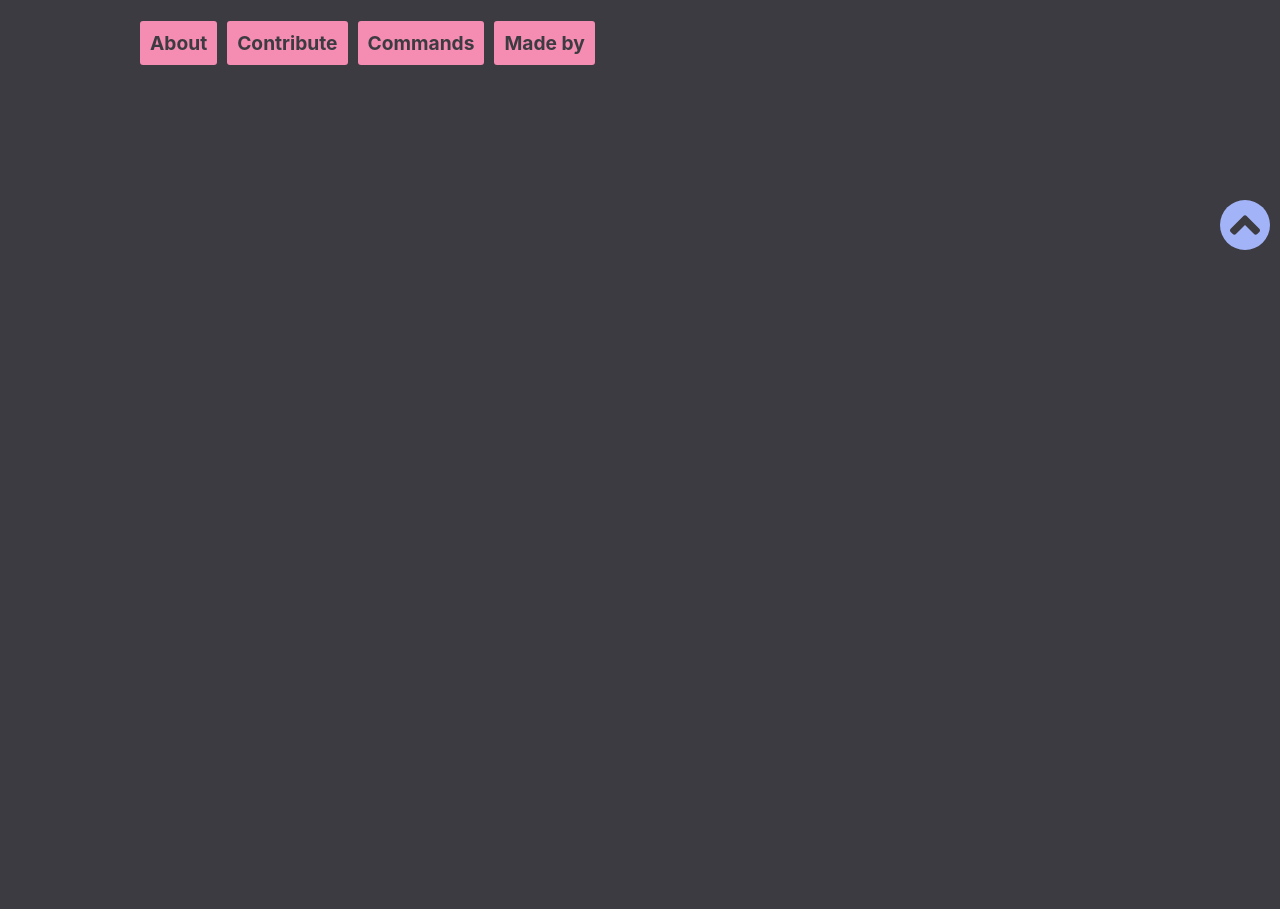
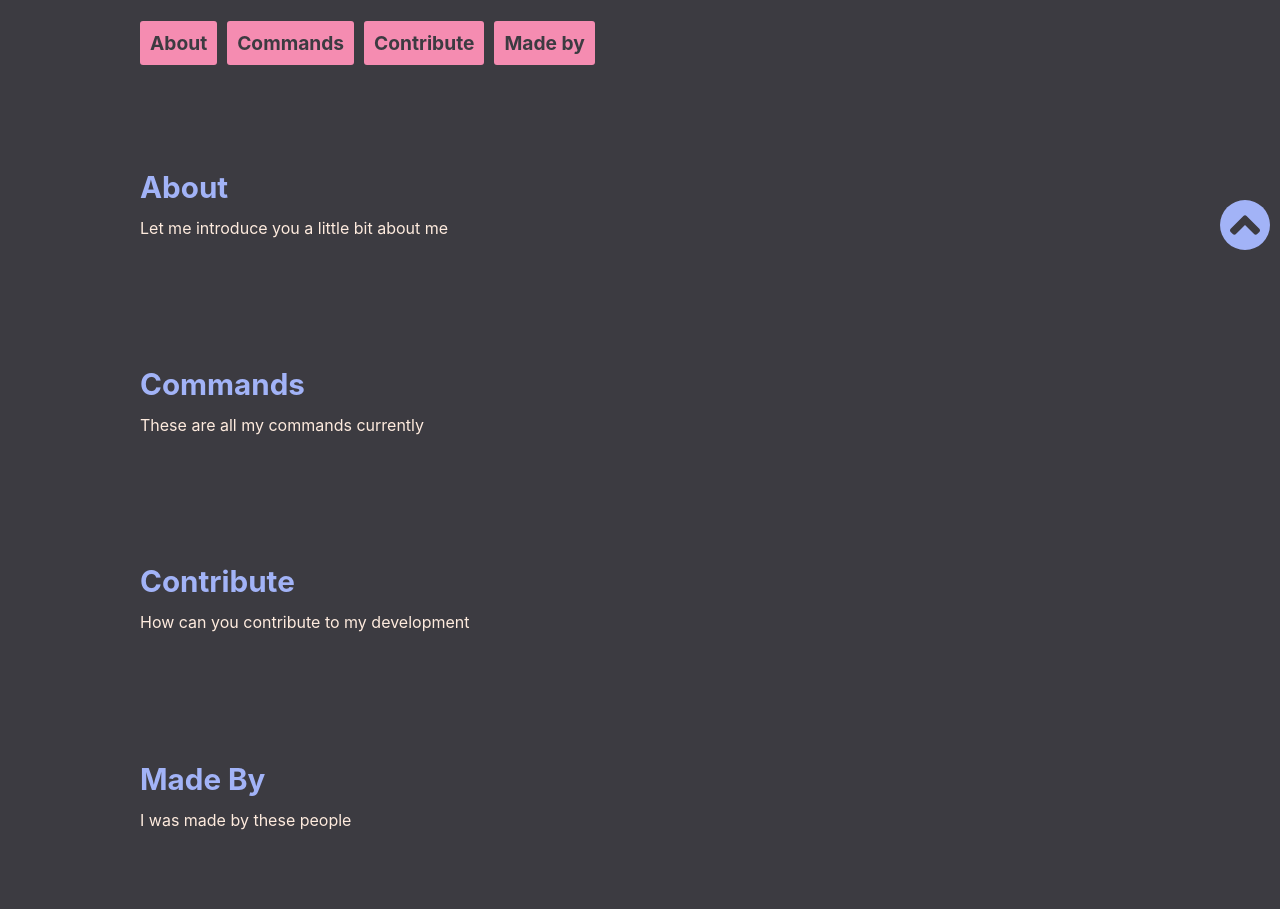
Before and after one commit to miguelrisquelme/yui-website, a plain HTML site: page index.html in a window 1280 px wide. Shown: the part 540-1449 px from the top of the page. Before the commit the page ends 800 px from the top, so only its background shows below. Drawn offline with Linux system fonts and the light colour scheme.

Commit message:
sections of content's website | scroll smooth

```diff
--- a/assets/scss/_general.scss
+++ b/assets/scss/_general.scss
@@ -1,3 +1,14 @@
+*:focus {
+  outline: dashed 1px $purple;
+}
+html {
+  scroll-behavior: smooth;
+}
+
+body {
+  background-color: $gray;
+}
+
 .container {
   padding: 50px;
   margin: 0 auto;
@@ -6,7 +17,3 @@
     width: 1000px;
   }
 }
-
-*:focus {
-  outline: dashed 1px $purple;
-}
--- a/assets/scss/summary/_summary-subtitle.scss
+++ b/assets/scss/_subtitle.scss
@@ -1,4 +1,4 @@
-.summary__subtitle {
+.subtitle {
   color: $beige;
   font-size: 1rem;
   margin-bottom: 30px;
--- a/assets/scss/summary/_summary-title.scss
+++ b/assets/scss/_title.scss
@@ -1,4 +1,4 @@
-.summary__title {
+.title {
   font-size: 1.85rem;
   margin-bottom: 15px;
   color: $light-blue;
--- a/assets/scss/style.scss
+++ b/assets/scss/style.scss
@@ -6,11 +6,9 @@
 @import "./variables";
 @import "./reset";
 @import "./general";
+@import "./title";
+@import "./subtitle";
 
 @import "./banner/banner";
 @import "./goTop/goTop";
 @import "./summary/summary";
-
-body {
-  background-color: $gray;
-}
--- a/assets/scss/summary/_summary.scss
+++ b/assets/scss/summary/_summary.scss
@@ -1,8 +1,6 @@
 @import "./summary-item";
 @import "./summary-list";
-@import "./summary-title";
 @import "./summary-link";
-@import "./summary-subtitle";
 
 .summary {
 }
--- a/index.html
+++ b/index.html
@@ -34,30 +34,46 @@
   </head>
   <body onselectstart="return false">
     <header>
-      <div class="banner">
+      <section id="banner" class="banner">
         <div class="banner__content">
           <h1 class="banner__title">Yui</h1>
           <p class="banner__subtitle">A bot made to general purposes</p>
         </div>
-      </div>
+      </section>
     </header>
-    <section class="summary container">
-      <h2 class="summary__title">Summary</h2>
-      <p class="summary__subtitle">Where do you want to go?</p>
+    <section id="summary" class="summary container">
+      <h2 class="title">Summary</h2>
+      <p class="subtitle">Where do you want to go?</p>
       <ul class="summary__list">
         <li class="summary__item">
-          <a class="summary__link" href="#">About</a>
+          <a class="summary__link" href="#about">About</a>
         </li>
         <li class="summary__item">
-          <a class="summary__link" href="#">Contribute</a>
+          <a class="summary__link" href="#commands">Commands</a>
         </li>
         <li class="summary__item">
-          <a class="summary__link" href="#">Commands</a>
+          <a class="summary__link" href="#contribute">Contribute</a>
         </li>
         <li class="summary__item">
-          <a class="summary__link" href="#">Made by</a>
+          <a class="summary__link" href="#madeBy">Made by</a>
         </li>
       </ul>
+    </section>
+    <section id="about" class="about container">
+      <h2 class="title">About</h2>
+      <p class="subtitle">Let me introduce you a little bit about me</p>
+    </section>
+    <section id="commands" class="commands container">
+      <h2 class="title">Commands</h2>
+      <p class="subtitle">These are all my commands currently</p>
+    </section>
+    <section id="contribute" class="contribute container">
+      <h2 class="title">Contribute</h2>
+      <p class="subtitle">How can you contribute to my development</p>
+    </section>
+    <section id="madeBy" class="madeBy container">
+      <h2 class="title">Made By</h2>
+      <p class="subtitle">I was made by these people</p>
     </section>
     <div class="goTop">
       <img
```
Also changed, not shown: assets/css/style.min.css, 1 other file.
